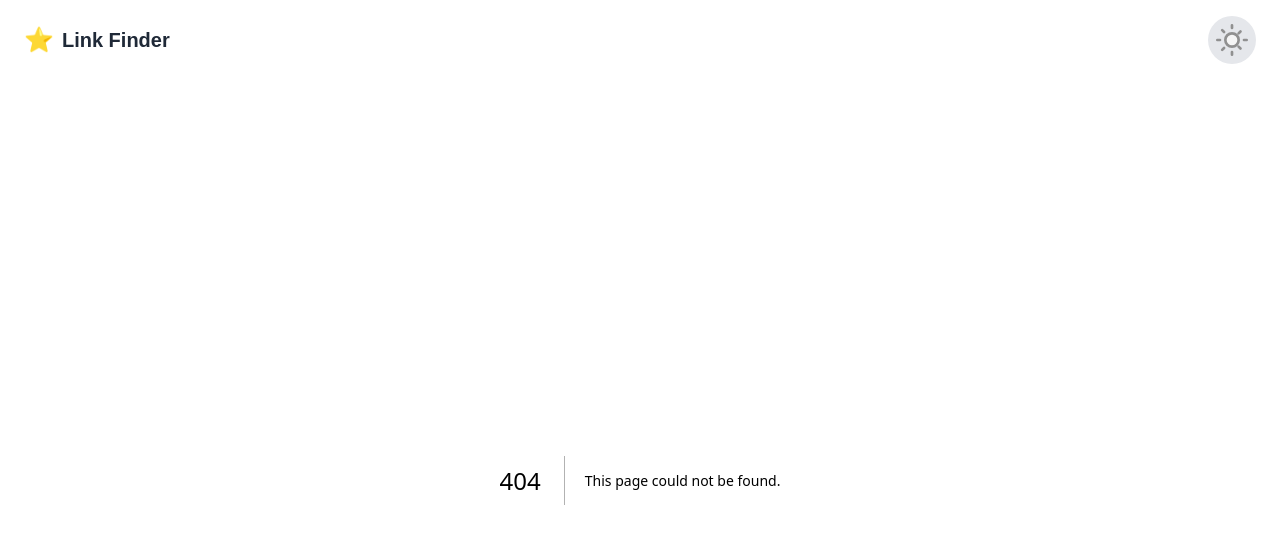
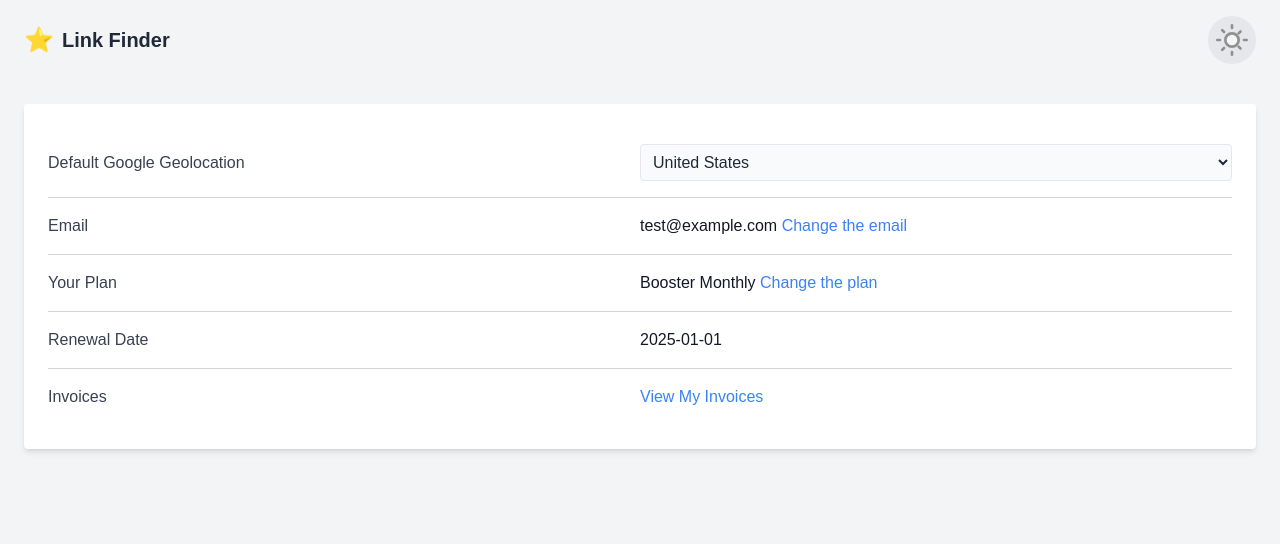
Before and after one commit to tigersoft6084/SEO-Backlink_mentoring, a Next.js app in the folder frontend/: page /dashboard/account-settings in a window 1280 px wide. Before the commit this address had no page. Shown: the top 544 px of the page. Built offline with nearby package versions, Linux system fonts and the light colour scheme.

Commit message:
add account settings

```diff
--- /dev/null
+++ b/frontend/src/app/dashboard/account-settings/page.tsx
@@ -0,0 +1,70 @@
+import { useState } from "react";
+
+export default function AccountSettings() {
+  return (
+    <div className="flex-1 p-6 bg-gray-100 dark:bg-gray-800 items-center">
+
+      <div className="w-full p-6 bg-white dark:bg-gray-700 rounded shadow-md">
+        <div className="divide-y divide-gray-300 dark:divide-gray-500">
+
+          {/* Default Google Geolocation */}
+          <div className="py-4 flex justify-between items-center">
+            <label className="text-gray-700 dark:text-gray-300">
+              Default Google Geolocation
+            </label>
+            <select className="w-1/2 p-2 border rounded bg-gray-50 dark:bg-gray-600 dark:text-gray-200 dark:border-gray-600">
+              <option>United States</option>
+              <option>Canada</option>
+              <option>United Kingdom</option>
+            </select>
+          </div>
+
+          {/* Email */}
+          <div className="py-4 flex justify-between items-center">
+            <label className="text-gray-700 dark:text-gray-300">Email</label>
+            <p className="w-1/2 text-gray-900 dark:text-gray-200">
+              test@example.com{" "}
+              <a
+                href="#"
+                className="text-blue-500 hover:underline dark:text-blue-400"
+              >
+                Change the email
+              </a>
+            </p>
+          </div>
+
+          {/* Your Plan */}
+          <div className="py-4 flex justify-between items-center">
+            <label className="text-gray-700 dark:text-gray-300">Your Plan</label>
+            <p className="w-1/2 text-gray-900 dark:text-gray-200">
+              Booster Monthly{" "}
+              <a
+                href="#"
+                className="text-blue-500 hover:underline dark:text-blue-400"
+              >
+                Change the plan
+              </a>
+            </p>
+          </div>
+
+          {/* Renewal Date */}
+          <div className="py-4 flex justify-between items-center">
+            <label className="text-gray-700 dark:text-gray-300">Renewal Date</label>
+            <p className="w-1/2 text-gray-900 dark:text-gray-200">2025-01-01</p>
+          </div>
+
+          {/* Invoices */}
+          <div className="py-4 flex justify-between items-center">
+            <label className="text-gray-700 dark:text-gray-300">Invoices</label>
+            <a
+              href="#"
+              className="w-1/2 text-blue-500 hover:underline dark:text-blue-400"
+            >
+              View My Invoices
+            </a>
+          </div>
+        </div>
+      </div>
+    </div>
+  );
+}
--- a/frontend/src/app/dashboard/page.tsx
+++ b/frontend/src/app/dashboard/page.tsx
@@ -13,6 +13,7 @@ import CompetitiveAnalysis from "./competitive-analysis/page";
 import SerpScanner from "./serp-scanner/page";
 import ExpiredDomains from "./expired-domains/page";
 import Projects from "./projects/page";
+import AccountSettings from "./account-settings/page";
 
 export default function Home() {
   // Add icons and descriptions to the menu items
@@ -53,6 +54,10 @@ export default function Home() {
         return <ExpiredDomains/>;
       case "Serp Scanner":
         return <SerpScanner placeholder="Enter a keyword to scan the backlinks of the top 10 search results" />;
+      case "Support":
+        return <SerpScanner placeholder="Enter a keyword to scan the backlinks of the top 10 search results" />;
+      case "Account Settings":
+        return <AccountSettings/>;
       default:
         return <BulkSearch placeholder="Enter up to 30000 domains or URLs (1 per line) to see if they are available on the marketplaces" />;
       }
--- a/frontend/src/components/common/Sidebar.tsx
+++ b/frontend/src/components/common/Sidebar.tsx
@@ -32,6 +32,7 @@ export default function Sidebar({ menuItems, quotaUsed }: SidebarProps) {
 
   return (
     <aside className="bg-gray-100 dark:bg-gray-800 w-72 p-4 flex flex-col justify-between h-screen">
+
       {/* Top Menu */}
       <div>
         <ul className="space-y-2">
@@ -77,13 +78,14 @@ export default function Sidebar({ menuItems, quotaUsed }: SidebarProps) {
           Extend Your Quota
         </button>
       </div>
+
       {/* Bottom Menu */}
       <div className="mt-6">
         <ul className="space-y-1">
           <li
-            onClick={() => setSelectedItem("support")}
+            onClick={() => {setSelectedItem("Support"), setSelectedMenuItem("Support")}}
             className={`flex items-center space-x-3 p-3 cursor-pointer rounded-full transition-colors ${
-              selectedItem === "support"
+              selectedItem === "Support"
                 ? "bg-gray-500 text-white"
                 : "text-gray-700 dark:text-gray-300 hover:bg-gray-300 hover:text-black dark:hover:bg-gray-400"
             }`}
@@ -92,9 +94,9 @@ export default function Sidebar({ menuItems, quotaUsed }: SidebarProps) {
             <span className="text-sm font-medium">Support</span>
           </li>
           <li
-            onClick={() => setSelectedItem("settings")}
+            onClick={() => {setSelectedItem("Account Settings"), setSelectedMenuItem("Account Settings")}}
             className={`flex items-center space-x-3 p-3 cursor-pointer rounded-full transition-colors ${
-              selectedItem === "settings"
+              selectedItem === "Account Settings"
                 ? "bg-gray-500 text-white"
                 : "text-gray-700 dark:text-gray-300 hover:bg-gray-300 hover:text-black dark:hover:bg-gray-400"
             }`}
```
